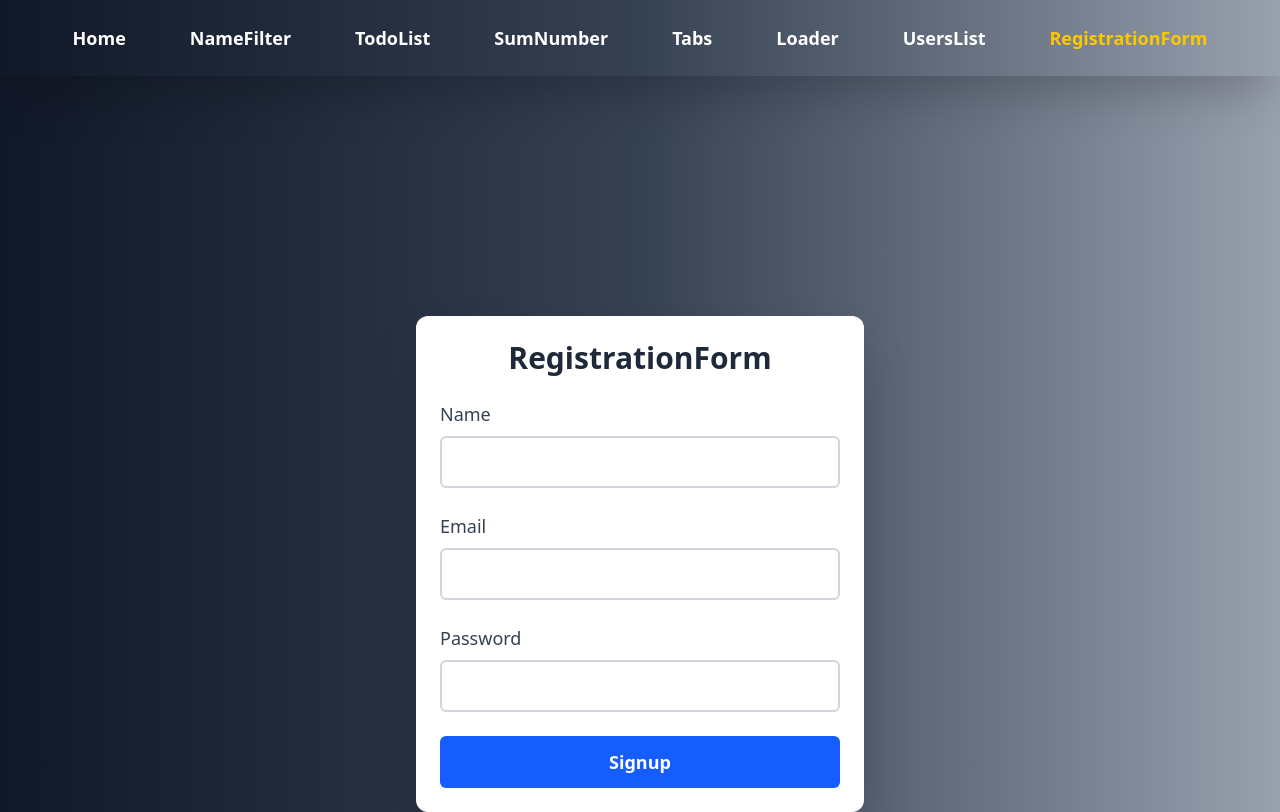
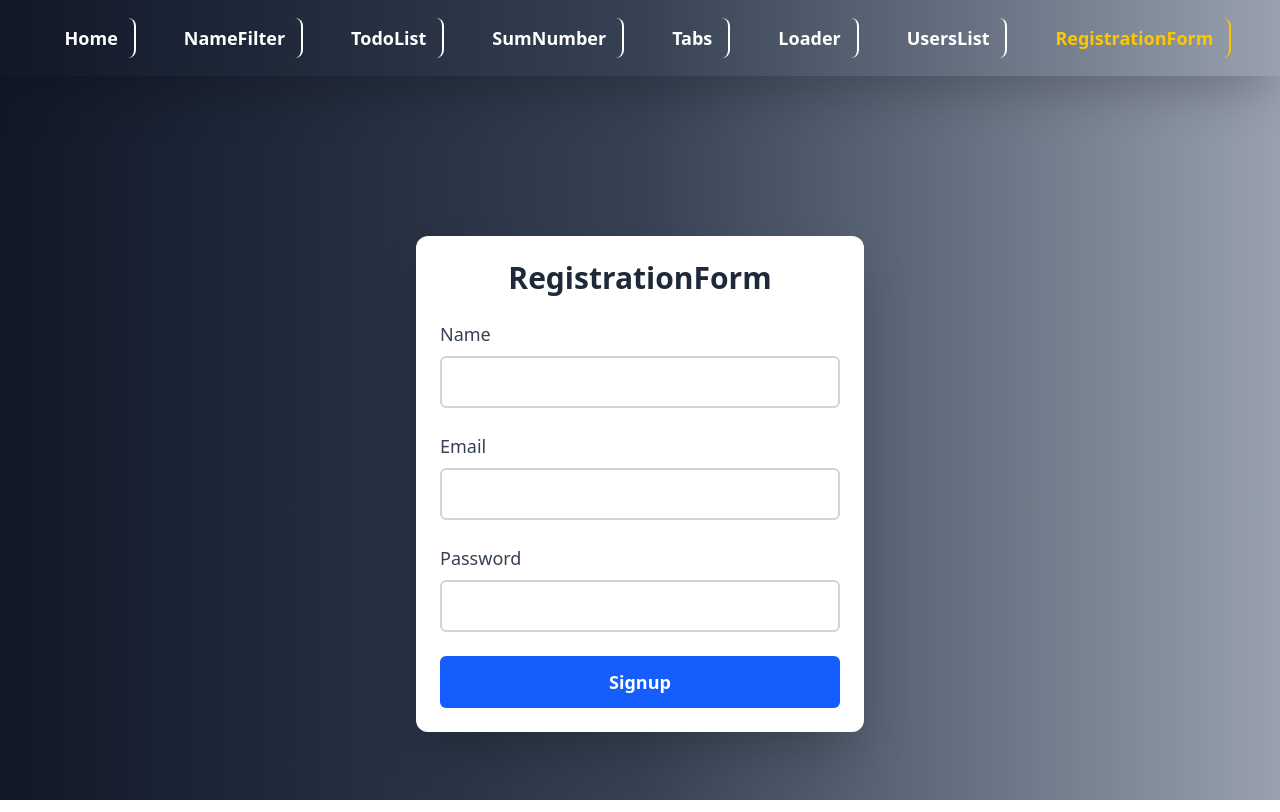
Before and after one commit to hamedmkm/Interview-Prep-Samples, a React (Vite) app: page /RegistrationForm in a window 1280 px wide. Built offline with nearby package versions, Linux system fonts and the light colour scheme.

Commit message:
change menu

```diff
--- a/src/Pages/NavBar/NavBar.jsx
+++ b/src/Pages/NavBar/NavBar.jsx
@@ -22,8 +22,8 @@ const Navbar = () => {
             className={({ isActive }) =>
               `text-white font-semibold text-lg px-4 py-2 rounded-lg transition duration-300 ease-in-out transform ${
                 isActive
-                  ? "text-yellow-400 scale-105"
-                  : "hover:text-yellow-400 hover:scale-105"
+                  ? "text-yellow-400 scale-105 border-r-2"
+                  : "hover:text-yellow-400 hover:scale-105 border-r-2"
               }`
             }
           >
@@ -36,8 +36,8 @@ const Navbar = () => {
             className={({ isActive }) =>
               `text-white font-semibold text-lg px-4 py-2 rounded-lg transition duration-300 ease-in-out transform ${
                 isActive
-                  ? "text-yellow-400 scale-105"
-                  : "hover:text-yellow-400 hover:scale-105"
+                  ? "text-yellow-400 scale-105 border-r-2"
+                  : "hover:text-yellow-400 hover:scale-105 border-r-2"
               }`
             }
           >
@@ -50,8 +50,8 @@ const Navbar = () => {
             className={({ isActive }) =>
               `text-white font-semibold text-lg px-4 py-2 rounded-lg transition duration-300 ease-in-out transform ${
                 isActive
-                  ? "text-yellow-400 scale-105"
-                  : "hover:text-yellow-400 hover:scale-105"
+                  ? "text-yellow-400 scale-105 border-r-2"
+                  : "hover:text-yellow-400 hover:scale-105 border-r-2"
               }`
             }
           >
@@ -64,8 +64,8 @@ const Navbar = () => {
             className={({ isActive }) =>
               `text-white font-semibold text-lg px-4 py-2 rounded-lg transition duration-300 ease-in-out transform ${
                 isActive
-                  ? "text-yellow-400 scale-105"
-                  : "hover:text-yellow-400 hover:scale-105"
+                  ? "text-yellow-400 scale-105 border-r-2"
+                  : "hover:text-yellow-400 hover:scale-105 border-r-2"
               }`
             }
           >
@@ -78,8 +78,8 @@ const Navbar = () => {
             className={({ isActive }) =>
               `text-white font-semibold text-lg px-4 py-2 rounded-lg transition duration-300 ease-in-out transform ${
                 isActive
-                  ? "text-yellow-400 scale-105"
-                  : "hover:text-yellow-400 hover:scale-105"
+                  ? "text-yellow-400 scale-105 border-r-2"
+                  : "hover:text-yellow-400 hover:scale-105 border-r-2"
               }`
             }
           >
@@ -92,8 +92,8 @@ const Navbar = () => {
             className={({ isActive }) =>
               `text-white font-semibold text-lg px-4 py-2 rounded-lg transition duration-300 ease-in-out transform ${
                 isActive
-                  ? "text-yellow-400 scale-105"
-                  : "hover:text-yellow-400 hover:scale-105"
+                  ? "text-yellow-400 scale-105 border-r-2"
+                  : "hover:text-yellow-400 hover:scale-105 border-r-2"
               }`
             }
           >
@@ -106,8 +106,8 @@ const Navbar = () => {
             className={({ isActive }) =>
               `text-white font-semibold text-lg px-4 py-2 rounded-lg transition duration-300 ease-in-out transform ${
                 isActive
-                  ? "text-yellow-400 scale-105"
-                  : "hover:text-yellow-400 hover:scale-105"
+                  ? "text-yellow-400 scale-105 border-r-2"
+                  : "hover:text-yellow-400 hover:scale-105 border-r-2"
               }`
             }
           >
@@ -120,8 +120,8 @@ const Navbar = () => {
             className={({ isActive }) =>
               `text-white font-semibold text-lg px-4 py-2 rounded-lg transition duration-300 ease-in-out transform ${
                 isActive
-                  ? "text-yellow-400 scale-105"
-                  : "hover:text-yellow-400 hover:scale-105"
+                  ? "text-yellow-400 scale-105 border-r-2"
+                  : "hover:text-yellow-400 hover:scale-105 border-r-2"
               }`
             }
           >
@@ -156,8 +156,8 @@ const Navbar = () => {
                 className={({ isActive }) =>
                   `text-white font-semibold text-lg px-4 py-2 block transition duration-300 ease-in-out transform ${
                     isActive
-                      ? "text-yellow-400 scale-105"
-                      : "hover:text-yellow-400 hover:scale-105"
+                      ? "text-yellow-400 scale-105 border-r-2"
+                      : "hover:text-yellow-400 hover:scale-105 border-r-2"
                   }`
                 }
               >
@@ -171,8 +171,8 @@ const Navbar = () => {
                 className={({ isActive }) =>
                   `text-white font-semibold text-lg px-4 py-2 block transition duration-300 ease-in-out transform ${
                     isActive
-                      ? "text-yellow-400 scale-105"
-                      : "hover:text-yellow-400 hover:scale-105"
+                      ? "text-yellow-400 scale-105 border-r-2"
+                      : "hover:text-yellow-400 hover:scale-105 border-r-2"
                   }`
                 }
               >
@@ -186,8 +186,8 @@ const Navbar = () => {
                 className={({ isActive }) =>
                   `text-white font-semibold text-lg px-4 py-2 block transition duration-300 ease-in-out transform ${
                     isActive
-                      ? "text-yellow-400 scale-105"
-                      : "hover:text-yellow-400 hover:scale-105"
+                      ? "text-yellow-400 scale-105 border-r-2"
+                      : "hover:text-yellow-400 hover:scale-105 border-r-2"
                   }`
                 }
               >
@@ -201,8 +201,8 @@ const Navbar = () => {
                 className={({ isActive }) =>
                   `text-white font-semibold text-lg px-4 py-2 block transition duration-300 ease-in-out transform ${
                     isActive
-                      ? "text-yellow-400 scale-105"
-                      : "hover:text-yellow-400 hover:scale-105"
+                      ? "text-yellow-400 scale-105 border-r-2"
+                      : "hover:text-yellow-400 hover:scale-105 border-r-2"
                   }`
                 }
               >
@@ -216,8 +216,8 @@ const Navbar = () => {
                 className={({ isActive }) =>
                   `text-white font-semibold text-lg px-4 py-2 block transition duration-300 ease-in-out transform ${
                     isActive
-                      ? "text-yellow-400 scale-105"
-                      : "hover:text-yellow-400 hover:scale-105"
+                      ? "text-yellow-400 scale-105 border-r-2"
+                      : "hover:text-yellow-400 hover:scale-105 border-r-2"
                   }`
                 }
               >
@@ -231,8 +231,8 @@ const Navbar = () => {
                 className={({ isActive }) =>
                   `text-white font-semibold text-lg px-4 py-2 block transition duration-300 ease-in-out transform ${
                     isActive
-                      ? "text-yellow-400 scale-105"
-                      : "hover:text-yellow-400 hover:scale-105"
+                      ? "text-yellow-400 scale-105 border-r-2"
+                      : "hover:text-yellow-400 hover:scale-105 border-r-2"
                   }`
                 }
               >
@@ -246,8 +246,8 @@ const Navbar = () => {
                 className={({ isActive }) =>
                   `text-white font-semibold text-lg px-4 py-2 block transition duration-300 ease-in-out transform ${
                     isActive
-                      ? "text-yellow-400 scale-105"
-                      : "hover:text-yellow-400 hover:scale-105"
+                      ? "text-yellow-400 scale-105 border-r-2"
+                      : "hover:text-yellow-400 hover:scale-105 border-r-2"
                   }`
                 }
               >
@@ -261,8 +261,8 @@ const Navbar = () => {
                 className={({ isActive }) =>
                   `text-white font-semibold text-lg px-4 py-2 block transition duration-300 ease-in-out transform ${
                     isActive
-                      ? "text-yellow-400 scale-105"
-                      : "hover:text-yellow-400 hover:scale-105"
+                      ? "text-yellow-400 scale-105 border-r-2"
+                      : "hover:text-yellow-400 hover:scale-105 border-r-2"
                   }`
                 }
               >
--- a/src/Pages/RegisterisionEmail/RegisterisionEmail.jsx
+++ b/src/Pages/RegisterisionEmail/RegisterisionEmail.jsx
@@ -38,7 +38,7 @@ const RegistrationForm = () => {
   };
 
   return (
-    <div className="max-w-md mx-auto p-6 min-h-80 bg-white rounded-xl shadow-2xl mt-60">
+    <div className="max-w-md mx-auto w-[95%] p-6 min-h-80 bg-white rounded-xl shadow-2xl mt-40">
       <h2 className="text-3xl font-bold text-center text-gray-800 mb-6">RegistrationForm </h2>
       <form onSubmit={handleSubmit}>
         <div className="mb-6">
```
